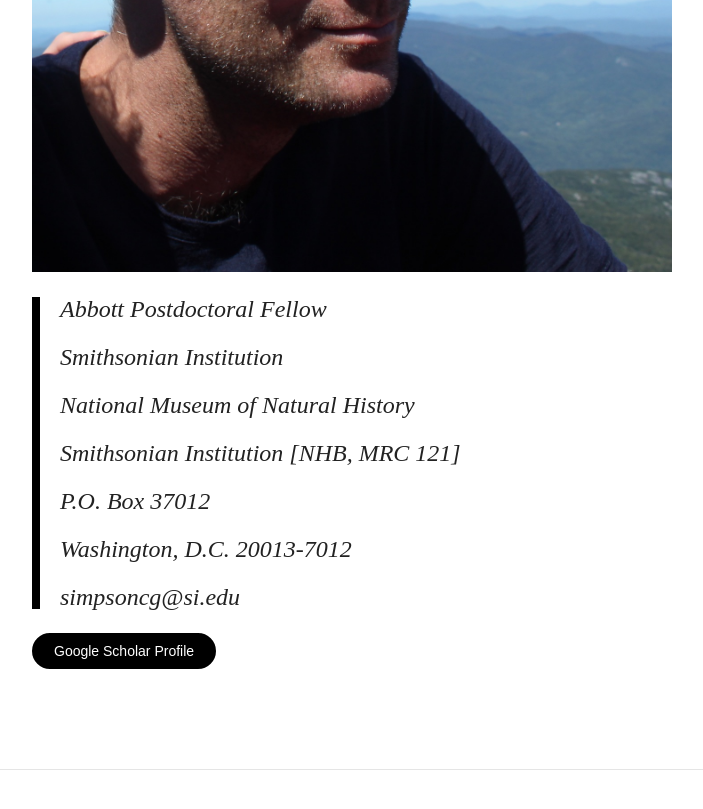
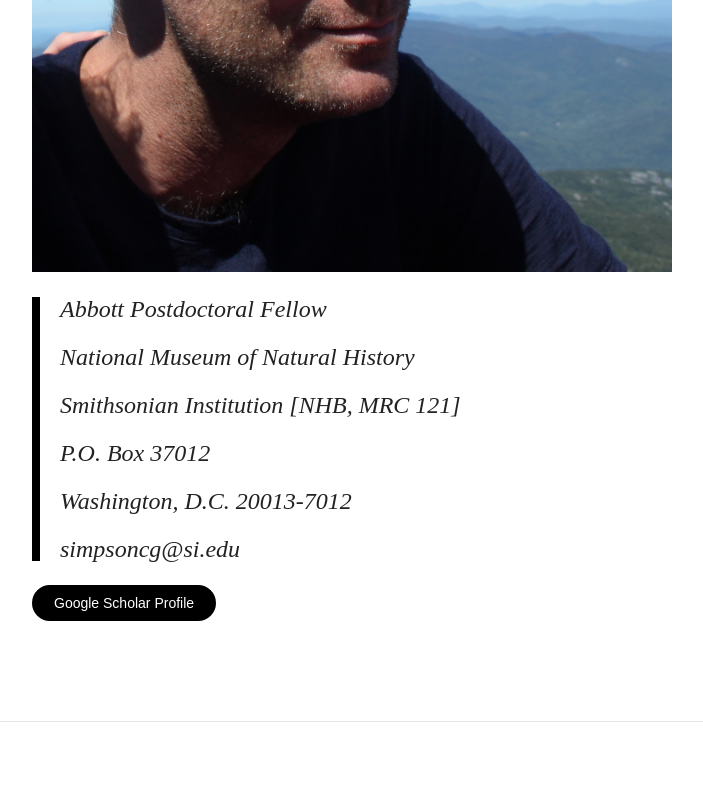
Before and after one commit to simpson-carl/simpson-carl.github.io, a Jekyll site: the page built from about.md, in a window 1280 px wide and 900 px high, scrolled down 1450 px. Shown: the top 809 px of the window, without its empty margins (288-991 px from the left). Built offline with Jekyll 4.4.1, drawn with Linux system fonts in a browser that asks for light colours; nearby versions of some CDN libraries; Markdown is read by kramdown in place of the engine named in the settings.

Commit message:
address mod

```diff
--- a/about.md
+++ b/about.md
@@ -20,8 +20,6 @@ To me, the core job of macroevolution is to understand the interactions between
 ---
 >Abbott Postdoctoral Fellow
 >
->Smithsonian Institution
->
  >National Museum of Natural History
 >
  >Smithsonian Institution [NHB, MRC 121]
```
Also changed, not shown: 3 other files.
